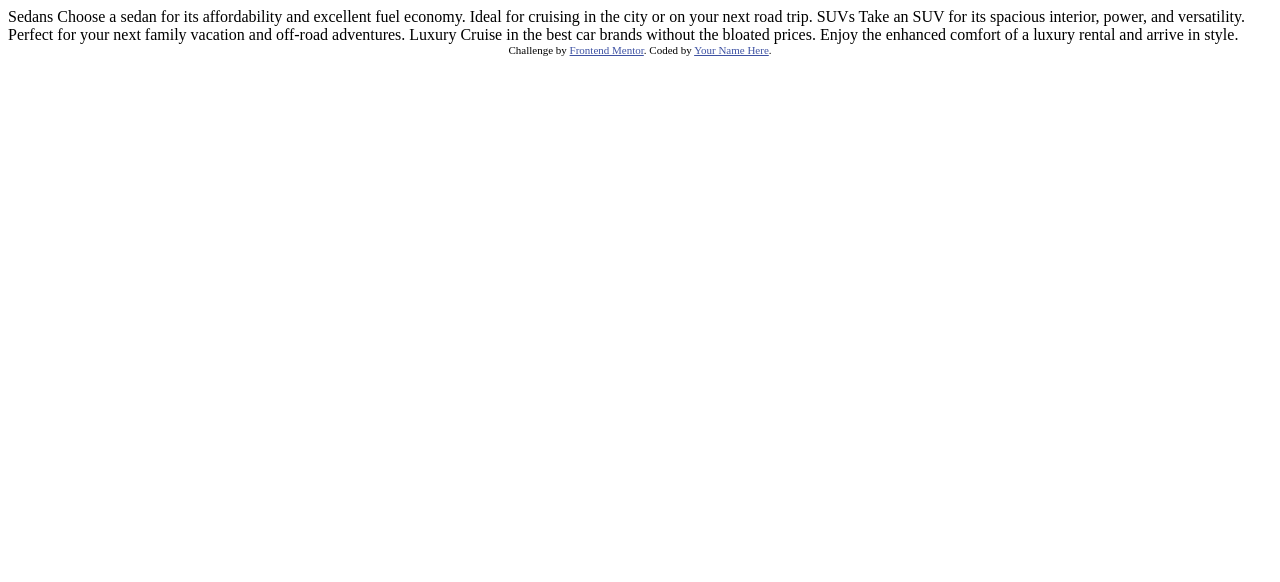
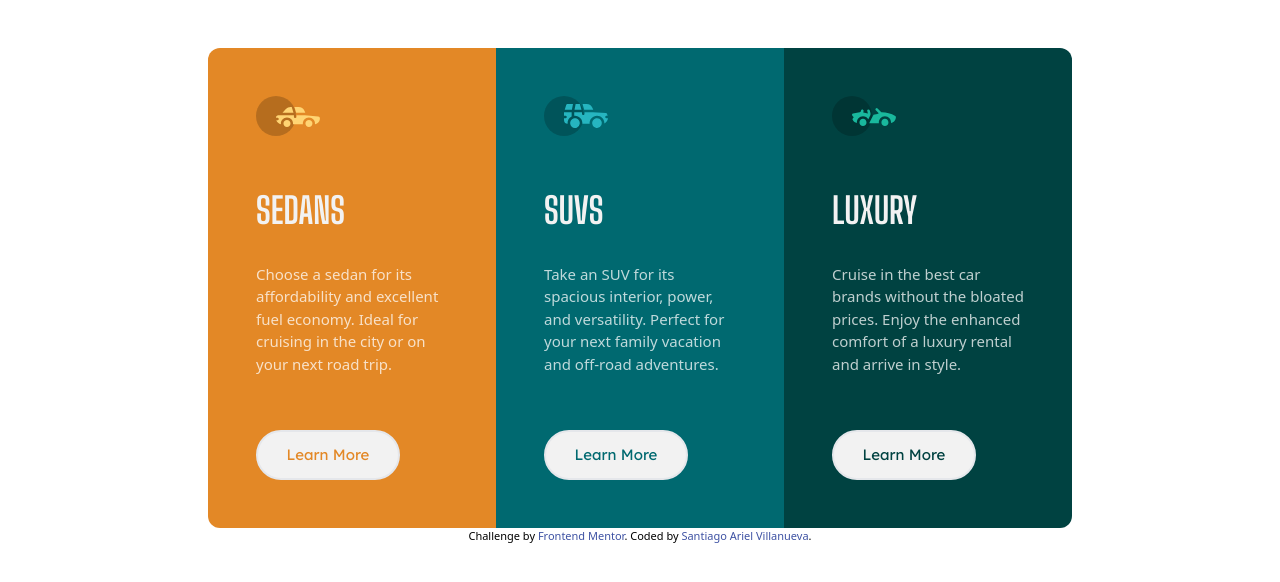
Before and after one commit to santiagoariel98/2_frontend-mentor, a plain HTML site: page 3-column-preview-card-component/index.html in a window 1280 px wide. Drawn offline with nearby package versions, Linux system fonts and the light colour scheme.

Commit message:
update index

```diff
--- a/3-column-preview-card-component/index.html
+++ b/3-column-preview-card-component/index.html
@@ -1,36 +1,103 @@
 <!DOCTYPE html>
 <html lang="en">
   <head>
-  <meta charset="UTF-8">
-  <meta name="viewport" content="width=device-width, initial-scale=1.0"> <!-- displays site properly based on user's device -->
+    <meta charset="UTF-8" />
+    <meta name="viewport" content="width=device-width, initial-scale=1.0" />
 
-  <link rel="icon" type="image/png" sizes="32x32" href="./images/favicon-32x32.png">
-
+    <link rel="preconnect" href="https://fonts.googleapis.com" />
+    <link rel="preconnect" href="https://fonts.gstatic.com" crossorigin />
+    <link
+      href="https://fonts.googleapis.com/css2?family=Big+Shoulders+Display:wght@700&family=Lexend+Deca&display=swap"
+      rel="stylesheet"
+    />
+    <link rel="icon" type="image/png" sizes="32x32" href="./images/favicon-32x32.png" />
+    <script src="https://cdn.tailwindcss.com"></script>
     <title>Frontend Mentor | 3-column preview card component</title>
 
-  <!-- Feel free to remove these styles or customise in your own stylesheet 👍 -->
     <style>
-    .attribution { font-size: 11px; text-align: center; }
-    .attribution a { color: hsl(228, 45%, 44%); }
+      .attribution {
+        font-size: 11px;
+        text-align: center;
+      }
+      .attribution a {
+        color: hsl(228, 45%, 44%);
+      }
+
+      :root {
+        --primary-bright-orange: hsl(31, 77%, 52%);
+        --primary-dark-cyan: hsl(184, 100%, 22%);
+        --primary--very-dark-cyan: hsl(179, 100%, 13%);
+        --transparent-white: hsla(0, 0%, 100%, 0.75);
+        --neutral-gray: hsl(0, 0%, 95%);
+      }
+      h3 {
+        font-family: "Big Shoulders Display", cursive;
+      }
+      button {
+        font-family: "Lexend Deca", sans-serif !important;
+      }
     </style>
   </head>
-<body>
+  <body class="text-[15px]">
+    <main class="mt-12 w-full flex flex-col items-center">
+      <div class="text-white flex overflow-hidden rounded-xl max-md:flex-col max-md:justify-between">
+        <section
+          class="flex flex-col justify-between p-12 bg-[var(--primary-bright-orange)] w-full max-w-[18rem] h-[30rem] max-md:max-w-xs"
+        >
+          <img src="./images/icon-sedans.svg" alt="icon sedans" width="64" height="40" />
+          <div>
+            <h3 class="text-4xl uppercase text-[var(--neutral-gray)] mb-8">Sedans</h3>
+            <p class="text-[var(--transparent-white)]">
+              Choose a sedan for its affordability and excellent fuel economy. Ideal for cruising in the city or on your
+              next road trip.
+            </p>
+          </div>
+          <button
+            class="w-36 rounded-full py-3 bg-[var(--neutral-gray)] text-[var(--primary-bright-orange)] border-2 hover:text-inherit hover:bg-inherit"
+          >
+            Learn More
+          </button>
+        </section>
+        <section
+          class="flex flex-col justify-between p-12 bg-[var(--primary-dark-cyan)] w-full max-w-[18rem] h-[30rem] max-md:max-w-xs"
+        >
+          <img src="./images/icon-suvs.svg" alt="icon suvs" width="64" height="40" />
+          <div>
+            <h3 class="text-4xl uppercase text-[var(--neutral-gray)] mb-8">SUVs</h3>
+            <p class="text-[var(--transparent-white)]">
+              Take an SUV for its spacious interior, power, and versatility. Perfect for your next family vacation and
+              off-road adventures.
+            </p>
+          </div>
+          <button
+            class="w-36 rounded-full py-3 bg-[var(--neutral-gray)] text-[var(--primary-dark-cyan)] border-2 hover:text-inherit hover:bg-inherit"
+          >
+            Learn More
+          </button>
+        </section>
+        <section
+          class="flex flex-col justify-between p-12 bg-[var(--primary--very-dark-cyan)] w-full max-w-[18rem] h-[30rem] max-md:max-w-xs"
+        >
+          <img src="./images/icon-luxury.svg" alt="icon luxury" width="64" height="40" />
+          <div>
+            <h3 class="text-4xl uppercase text-[var(--neutral-gray)] mb-8">Luxury</h3>
 
-  Sedans
-  Choose a sedan for its affordability and excellent fuel economy. Ideal for cruising in the city
-  or on your next road trip.
-
-  SUVs
-  Take an SUV for its spacious interior, power, and versatility. Perfect for your next family vacation
-  and off-road adventures.
-
-  Luxury
-  Cruise in the best car brands without the bloated prices. Enjoy the enhanced comfort of a luxury
-  rental and arrive in style.
-
+            <p class="text-[var(--transparent-white)]">
+              Cruise in the best car brands without the bloated prices. Enjoy the enhanced comfort of a luxury rental
+              and arrive in style.
+            </p>
+          </div>
+          <button
+            class="w-36 rounded-full py-3 bg-[var(--neutral-gray)] text-[var(--primary--very-dark-cyan)] border-2 hover:text-inherit hover:bg-inherit"
+          >
+            Learn More
+          </button>
+        </section>
+      </div>
       <div class="attribution">
-    Challenge by <a href="https://www.frontendmentor.io?ref=challenge" target="_blank">Frontend Mentor</a>.
-    Coded by <a href="#">Your Name Here</a>.
+        Challenge by <a href="https://www.frontendmentor.io?ref=challenge" target="_blank">Frontend Mentor</a>. Coded by
+        <a href="#">Santiago Ariel Villanueva</a>.
       </div>
+    </main>
   </body>
 </html>
```
Lines whose indentation alone changed are shown as unchanged.
